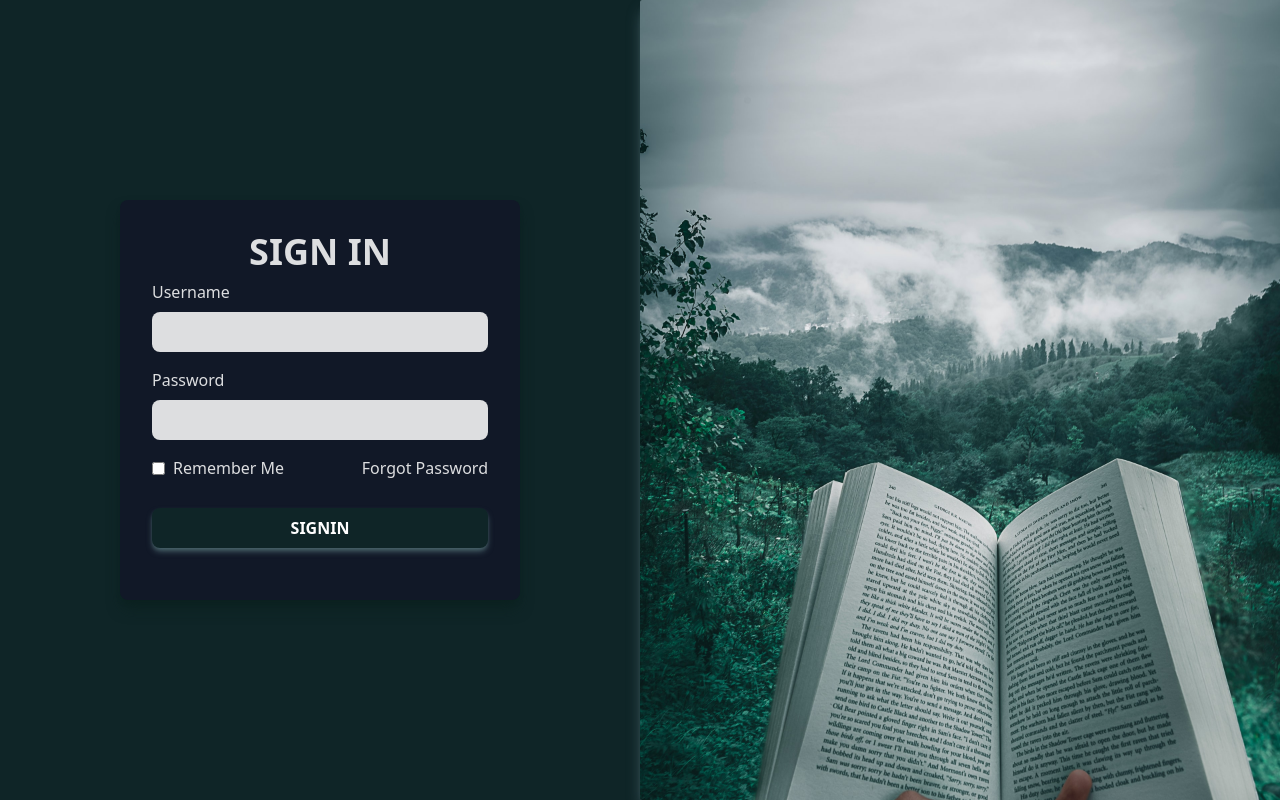
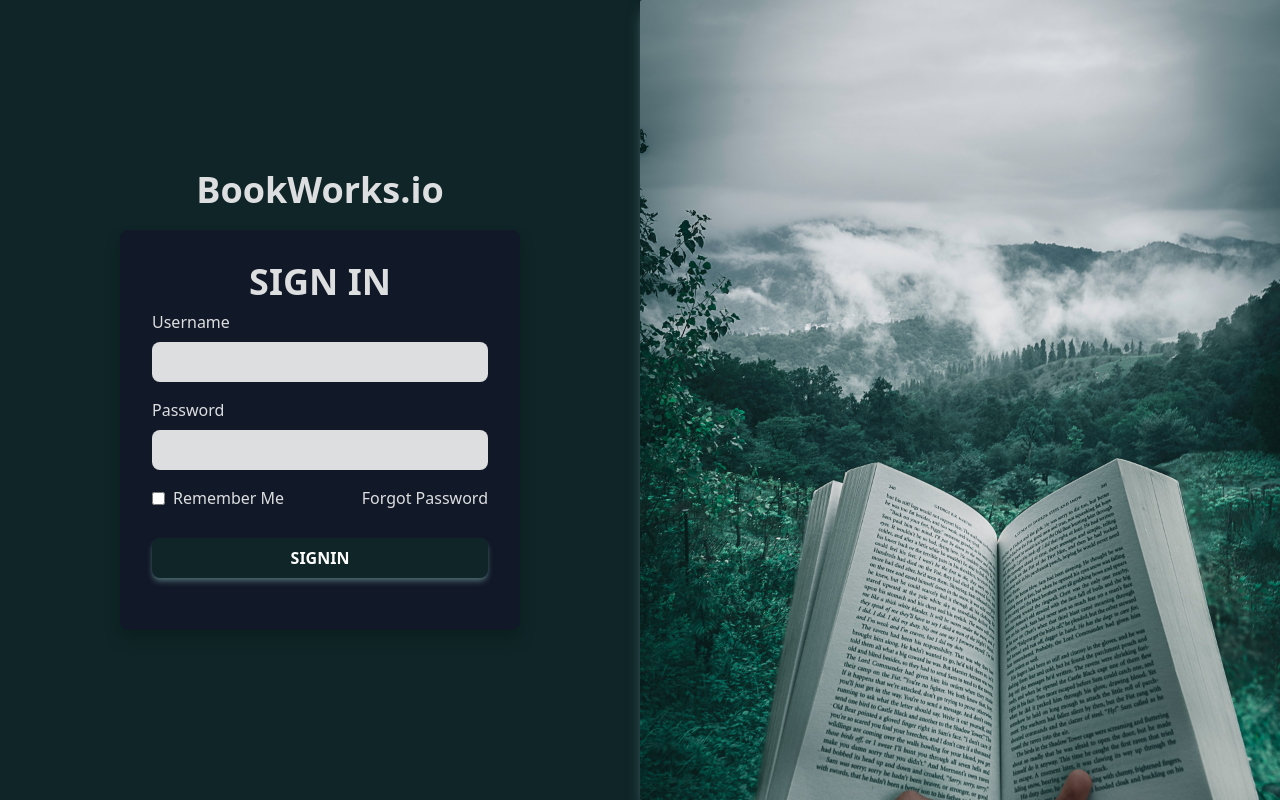
Before and after one commit to HughesSeanKyle/project-three-top-library, a React (Create React App) app: page / in a window 1280 px wide. Built offline with nearby package versions, Linux system fonts and the light colour scheme.

Commit message:
Product name

```diff
--- a/src/App.js
+++ b/src/App.js
@@ -4,6 +4,9 @@ function App() {
 	return (
 		<div className="bg-custom-green grid grid-cols-2 sm:grid-cols-2 h-screen w-full">
 			<div className="flex flex-col justify-center">
+				<h2 className="text-4xl text-custom-white font-bold text-center mb-5">
+					BookWorks.io
+				</h2>
 				<form className="max-w-[400px] w-full mx-auto rounded-lg shadow-lg shadow-custom-black bg-gray-900 p-8 px-8">
 					<h2 className="text-4xl text-custom-white font-bold text-center">
 						SIGN IN
```
